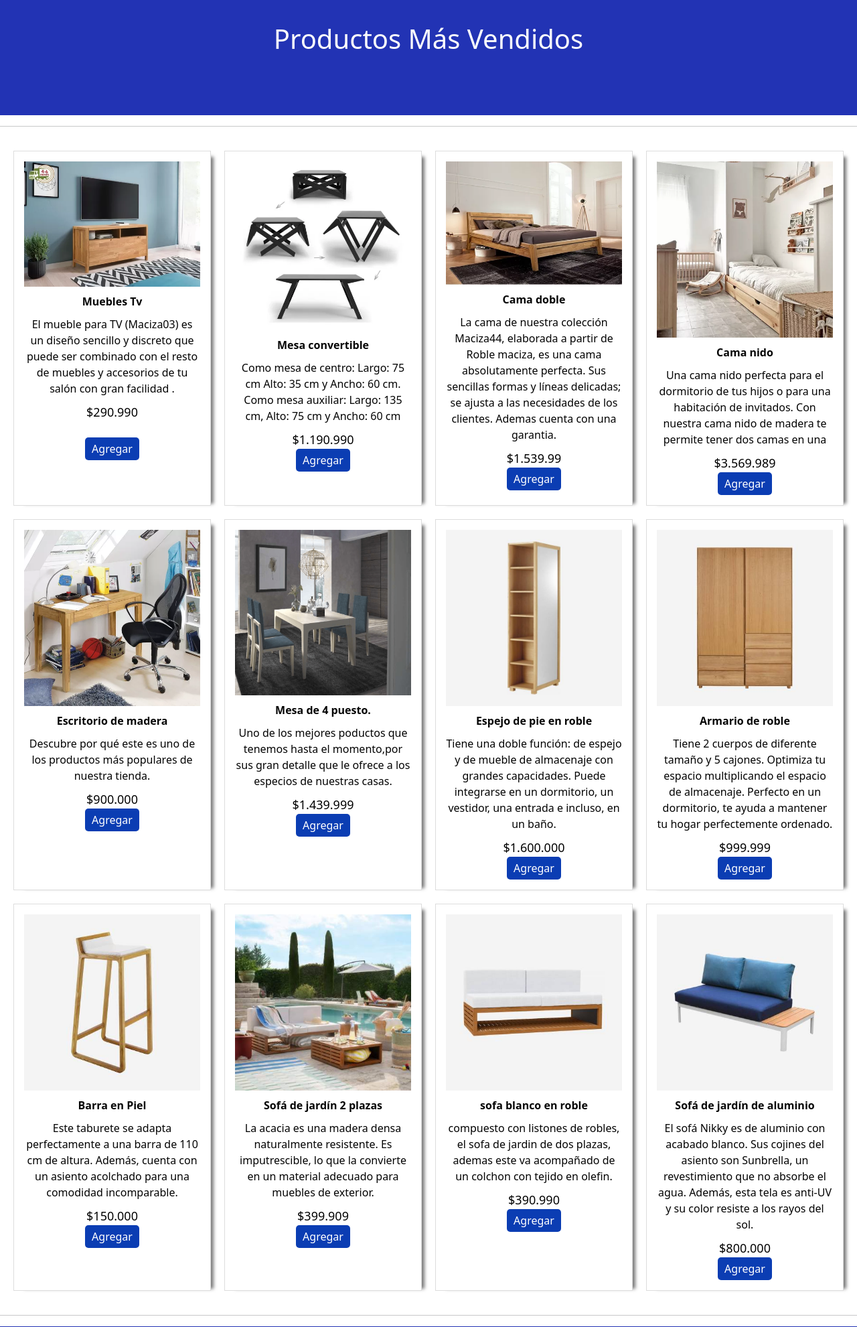
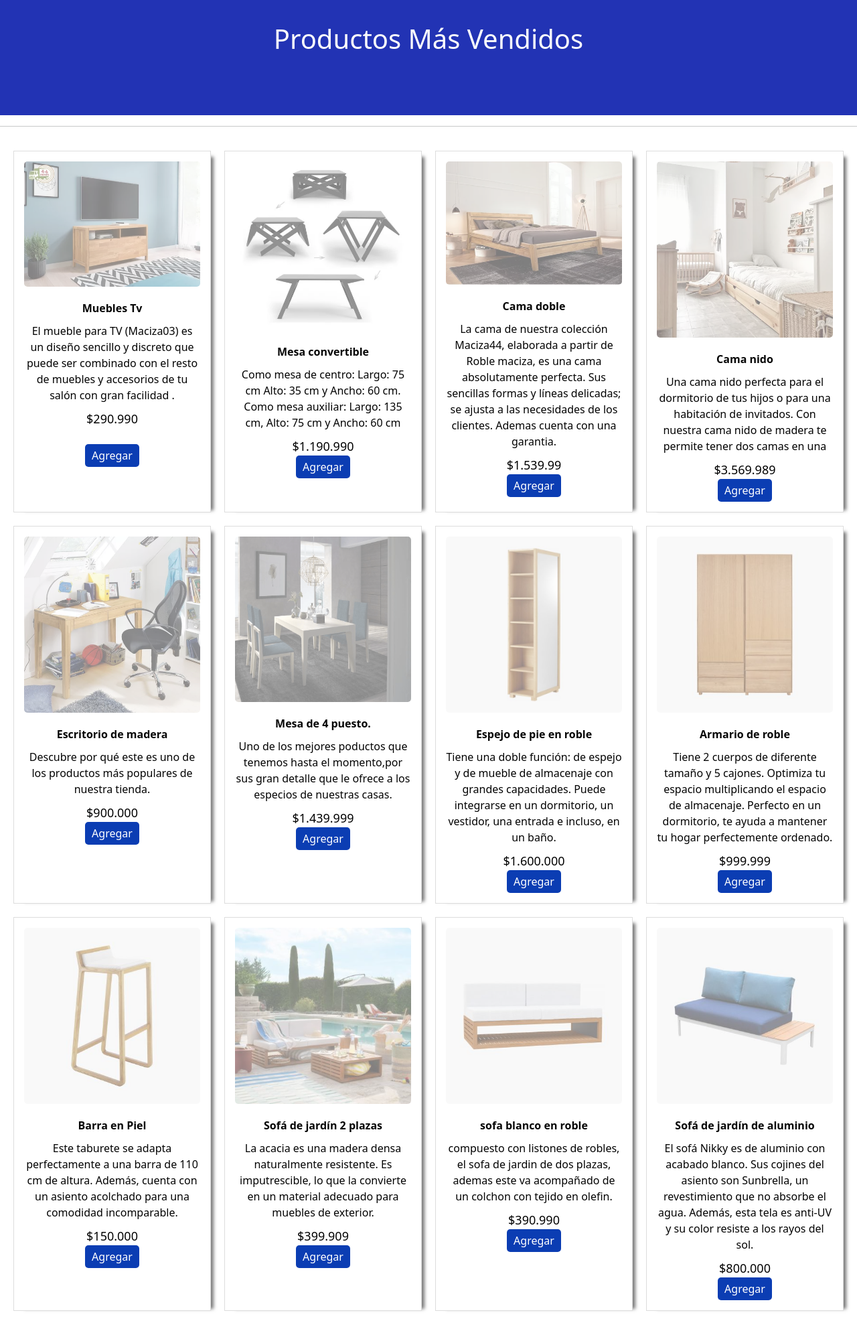
Before and after one commit to 11julio11/roble_store, a PHP site: the page made by lo mas vendido.html in a window 1280 px wide. Shown: the part 56-2037 px from the top of the page at 67% size. Run offline with PHP 8.4, Linux system fonts and the light colour scheme.

Commit message:
implementacion css

```diff
--- a/css/lo mas vendido.css
+++ b/css/lo mas vendido.css
@@ -41,6 +41,17 @@ h1 {
 .product img {
     max-width: 100%;
     height: auto;
+    object-fit: cover;
+    border-radius: 5px;
+    margin-bottom: 10px;
+    opacity: 0.5;
+    transition: transform 0.3s, box-shadw 0.3s;
+}
+
+.product img:hover{
+    opacity: 1;
+    transform: scale(1.5);
+    box-shadow: 0 0 10px rgba(0, 0, 0, 0.5);
 }
 
 .product-title {
```
